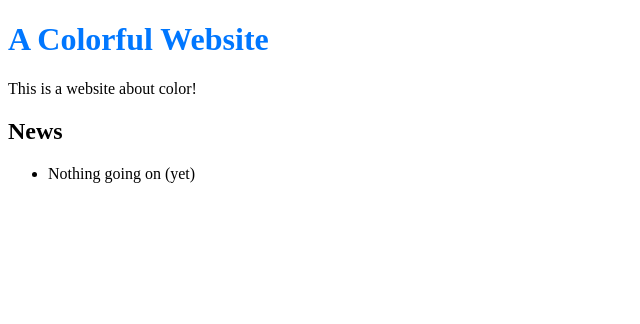
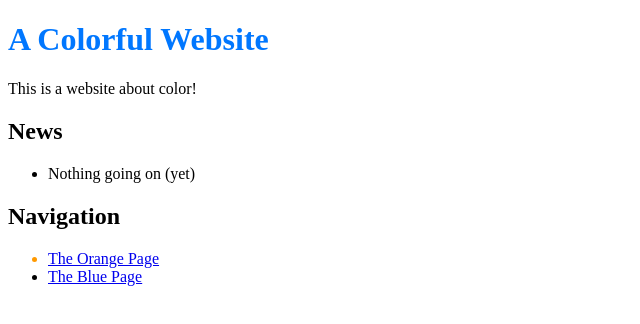
Before and after one commit to TrogdorPrime/git_test, a plain HTML site: page index.html in a window 1280 px wide. Shown: the whole page, without its empty margins (0-640 px from the left). Drawn offline with Linux system fonts and the light colour scheme.

Commit message:
Added Table of Contents to index.html

```diff
--- a/index.html
+++ b/index.html
@@ -12,5 +12,14 @@
 	<ul>
 	<li>Nothing going on (yet)</li>
 	</ul>
+	<h2>Navigation</h2>
+	<ul>
+		<li style="color: #F90">
+			<a href="orange.html">The Orange Page</a>
+		</li>
+		<li style="color: "#00F">
+			<a href="blue.html">The Blue Page</a>
+		</li>
+	</ul>
 </body>
 </html>
```
